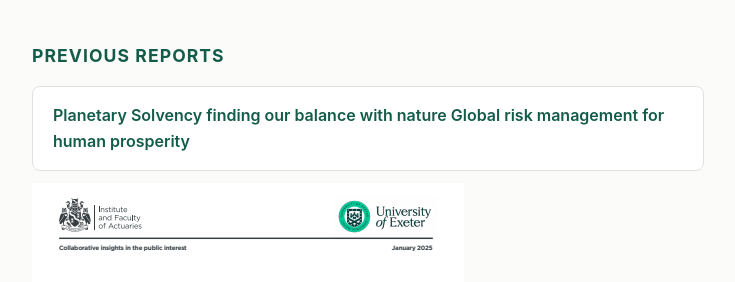
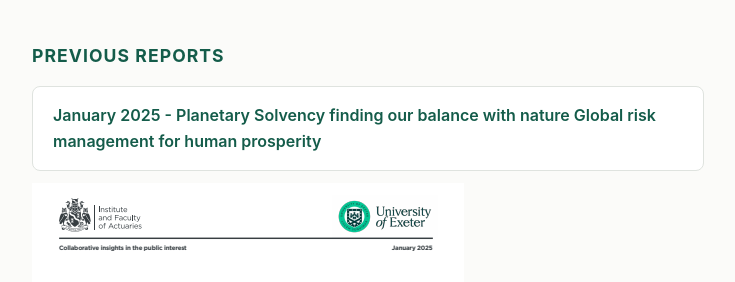
Before and after one commit to planetarysolvencyadmin/ps-website, a Jekyll site: the page built from index.md, in a window 1280 px wide. Shown: the part 341-623 px from the top of the page, without its empty margins (272-1007 px from the left). Built offline with Jekyll 4.4.1, drawn with Linux system fonts in a browser that asks for light colours.

Commit message:
Updated Index

```diff
--- a/index.md
+++ b/index.md
@@ -9,7 +9,7 @@ Welcome to the testing site for Planetary Solvency.
 
 ## Previous Reports
 
-* [Planetary Solvency finding our balance with nature Global risk management for human prosperity](https://actuaries.org.uk/media/ni4erlna/planetary-solvency.pdf){:target="_blank" rel="noopener"}
+* [January 2025 - Planetary Solvency finding our balance with nature Global risk management for human prosperity](https://actuaries.org.uk/media/ni4erlna/planetary-solvency.pdf){:target="_blank" rel="noopener"}
 
 ![planetary-solvency-finding-balance-thumb.png](/uploads/planetary-solvency-finding-balance-thumb.png)
 
```
